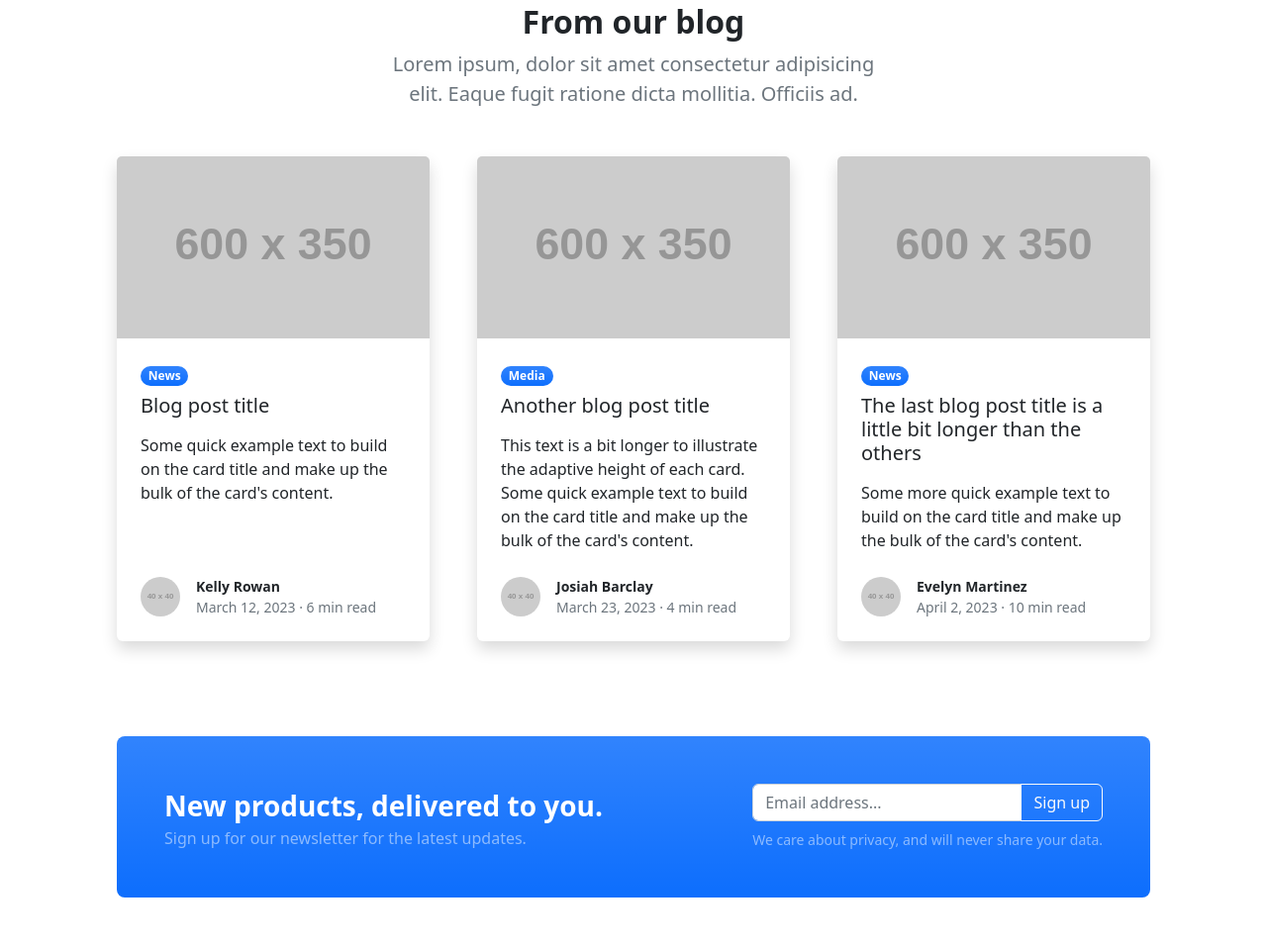
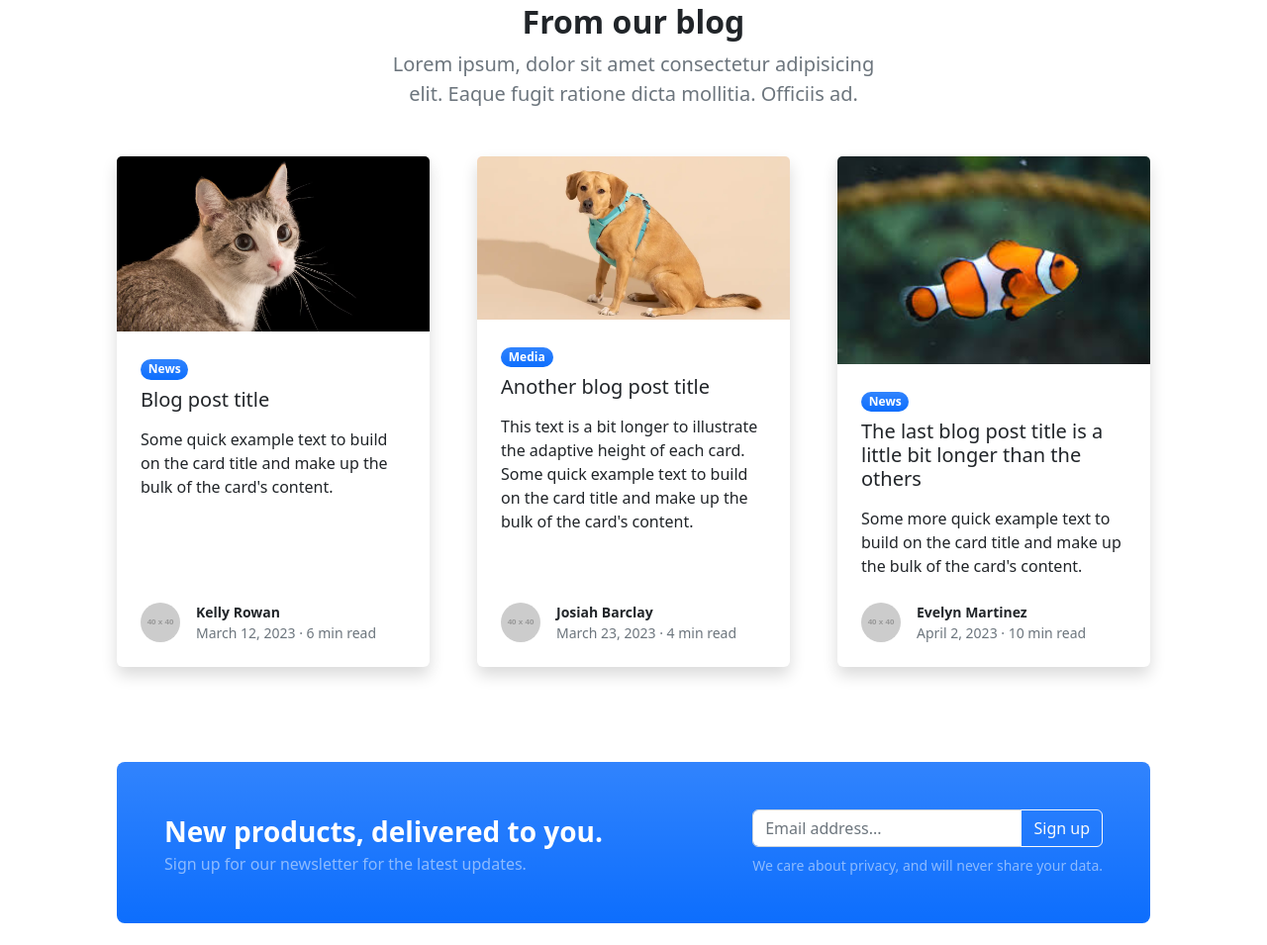
Before and after one commit to Brian8863/my-website, a plain HTML site: page index.html in a window 1280 px wide. Shown: the part 1588-2543 px from the top of the page at 99% size. Drawn offline with nearby package versions, Linux system fonts and the light colour scheme; placeholder pictures from the web are drawn by us; files whose address does not match are found by name.

Commit message:
add image

```diff
--- a/index.html
+++ b/index.html
@@ -129,7 +129,7 @@
                     <div class="row gx-5">
                         <div class="col-lg-4 mb-5">
                             <div class="card h-100 shadow border-0">
-                                <img class="card-img-top" src="https://dummyimage.com/600x350/ced4da/6c757d" alt="..." />
+                                <img class="card-img-top" src="C:\project\my-website\assets\cat.avif" alt="..." />
                                 <div class="card-body p-4">
                                     <div class="badge bg-primary bg-gradient rounded-pill mb-2">News</div>
                                     <a class="text-decoration-none link-dark stretched-link" href="#!"><h5 class="card-title mb-3">Blog post title</h5></a>
@@ -150,7 +150,7 @@
                         </div>
                         <div class="col-lg-4 mb-5">
                             <div class="card h-100 shadow border-0">
-                                <img class="card-img-top" src="https://dummyimage.com/600x350/adb5bd/495057" alt="..." />
+                                <img class="card-img-top" src="C:\project\my-website\assets\dog.webp" alt="..." />
                                 <div class="card-body p-4">
                                     <div class="badge bg-primary bg-gradient rounded-pill mb-2">Media</div>
                                     <a class="text-decoration-none link-dark stretched-link" href="#!"><h5 class="card-title mb-3">Another blog post title</h5></a>
@@ -171,7 +171,7 @@
                         </div>
                         <div class="col-lg-4 mb-5">
                             <div class="card h-100 shadow border-0">
-                                <img class="card-img-top" src="https://dummyimage.com/600x350/6c757d/343a40" alt="..." />
+                                <img class="card-img-top" src="C:\project\my-website\assets\fish.jpg" alt="..." />
                                 <div class="card-body p-4">
                                     <div class="badge bg-primary bg-gradient rounded-pill mb-2">News</div>
                                     <a class="text-decoration-none link-dark stretched-link" href="#!"><h5 class="card-title mb-3">The last blog post title is a little bit longer than the others</h5></a>
```
Also changed, not shown: assets/cat.avif (added), assets/dog.webp (added), assets/fish.jpg (added).
